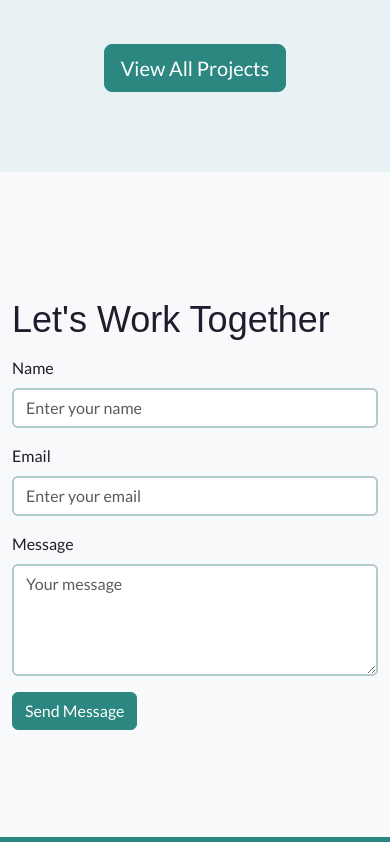
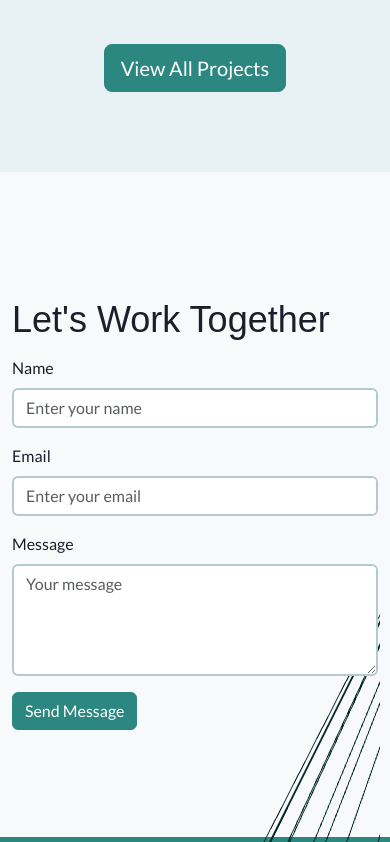
Before and after one commit to felipemora69/Portfolio2.0, a React (Vite) app: page / in a window 390 px wide. Shown: the part 2402-3244 px from the top of the page. Built offline with nearby package versions, Linux system fonts and the light colour scheme; a web font is replaced by a local one.

Commit message:
Update size 4

```diff
--- a/src/index.css
+++ b/src/index.css
@@ -291,10 +291,10 @@ h1, h2, h3, h4, h5, h6 {
     font-size: 1.125rem;
   }
   .three-scene-container {
-    top: 2760px;
+    top: 2765px;
     left: 0;
     height: 660px;
-    width: 38px;
+    width: 380px;
   }
 
   .three-scene-collab {
```
